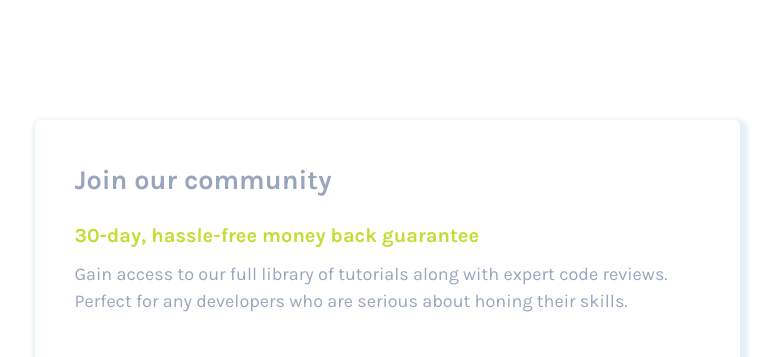
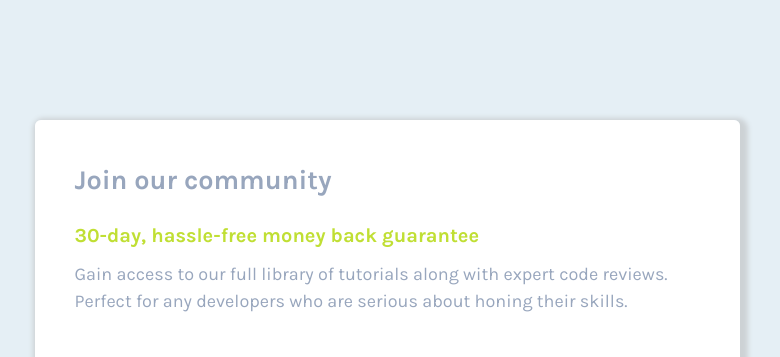
Before and after one commit to michel-moreira/single-price-grid-component, a plain HTML site: page index.html in a window 1280 px wide. Shown: the top 357 px of the page, without its empty margins (253-1033 px from the left). Drawn offline with Linux system fonts and the light colour scheme.

Commit message:
minor corrections

```diff
--- a/src/styles/style.css
+++ b/src/styles/style.css
@@ -6,6 +6,7 @@ body {
   font-size: 1.6rem;
   font-family: var(--font-family);
   margin: 6rem 0;
+  background-color: var(--light-gray);
 }
 /* ............................ */
 main {
@@ -23,15 +24,17 @@ main {
     "principal principal"
     "plan why-us";
   grid-template-columns: repeat(2, 1fr);
-  box-shadow: 3px 4px 5px 5px var(--light-gray);
+  box-shadow: 3px 3px 5px 5px hsl(203, 9%, 82%);;
+  max-width: 705px;
   border-radius: 0.6rem;
-  max-width: 705px;
 }
 
 /* ============================ */
 .container .principal {
+  border-radius: 0.6rem 0.6rem 0 0 ;
   grid-area: principal;
   padding: 4rem 7rem 4rem 4rem;
+  background-color: #fff;
 }
 .container .principal .title {
   color: var(--grayish-blue);
```
Also changed, not shown: design/Screenshot-desktop.png, design/Screenshot-mobile.png, 1 other file.
